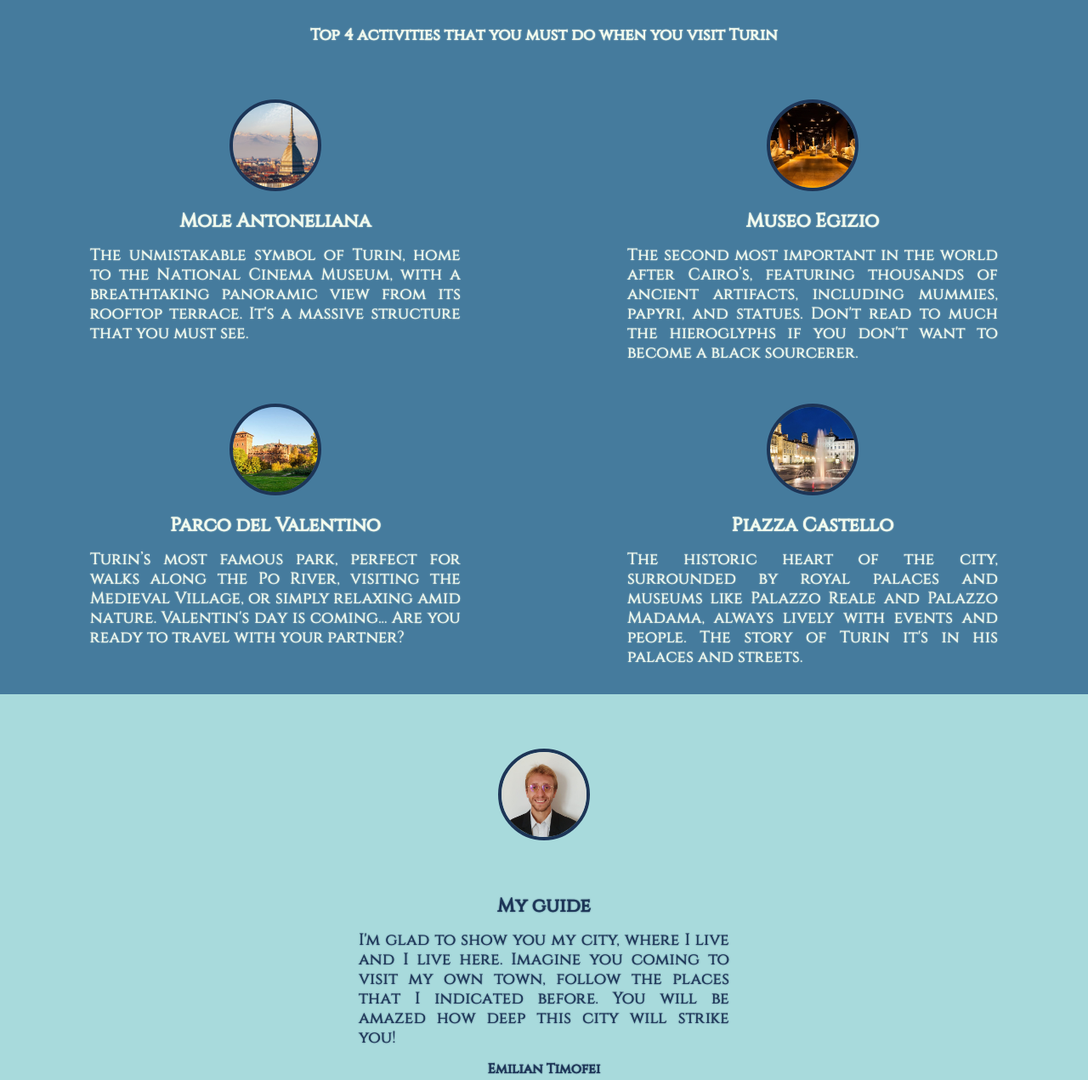
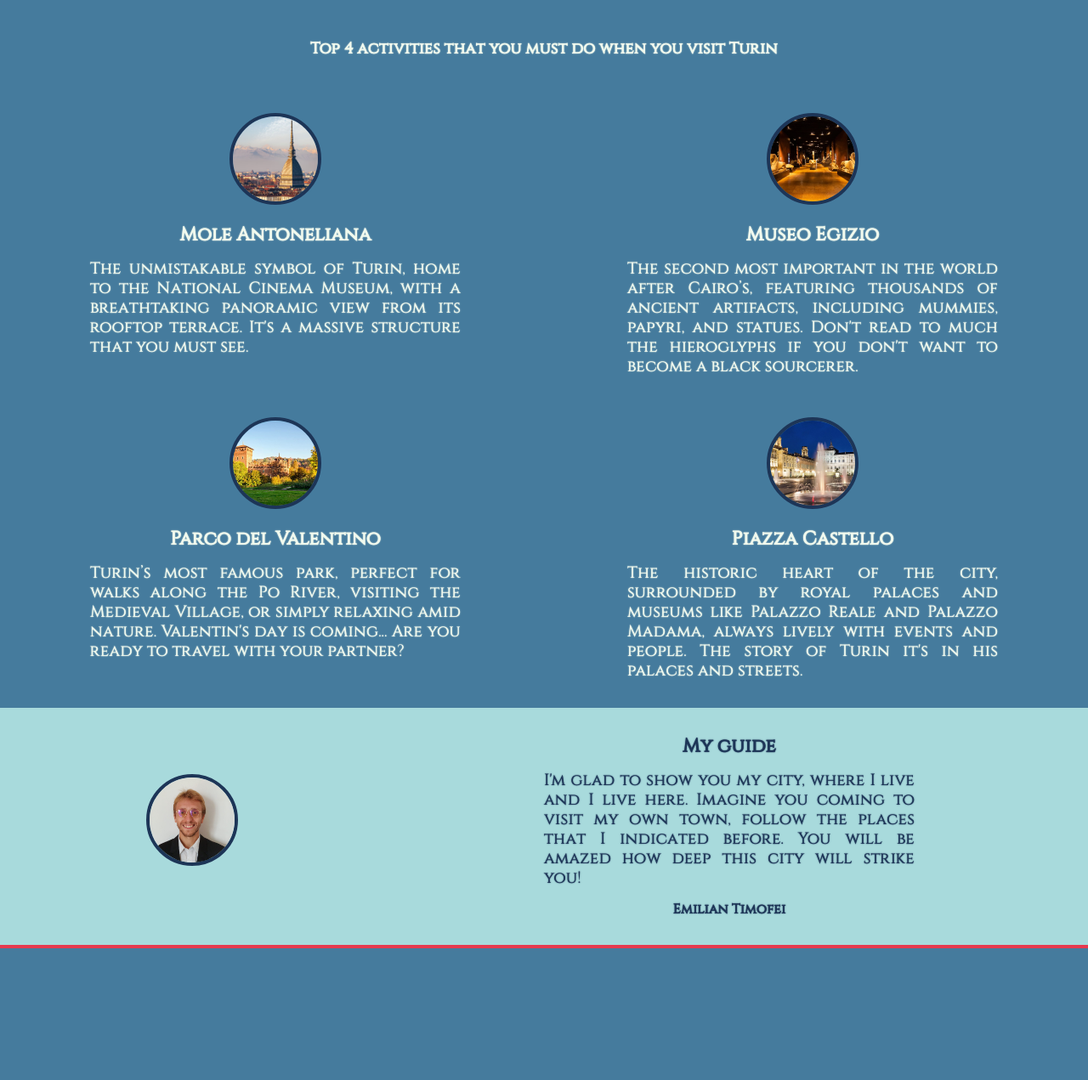
Before and after one commit to emiliantimofei1996/turin-city, a plain HTML site: page index.html in a window 1280 px wide. Shown: the part 402-1673 px from the top of the page at 85% size. After the commit the page ends 1518 px from the top, so only its background shows below. Drawn offline with Linux system fonts and the light colour scheme.

Commit message:
debugged footer

```diff
--- a/style.css
+++ b/style.css
@@ -50,7 +50,7 @@ main {
 }
 
 h3 {
-    padding: 2rem 0;
+    padding: 3rem 0 2rem;
 }
 
 article {
@@ -88,7 +88,6 @@ section>p {
 
 footer {
     background-color: var(--acqua--color);
-    padding: 2rem 4rem;
     color: var(--dark--blue);
 }
 
@@ -97,10 +96,9 @@ footer {
 }
 
 footer>article {
+    border-bottom: 4px solid var(--red--color);
     display: flex;
     align-items: center;
-    flex-direction: column;
-    border-bottom: 4px solid var(--red--color);
 }
 
 footer>article>img {
```
